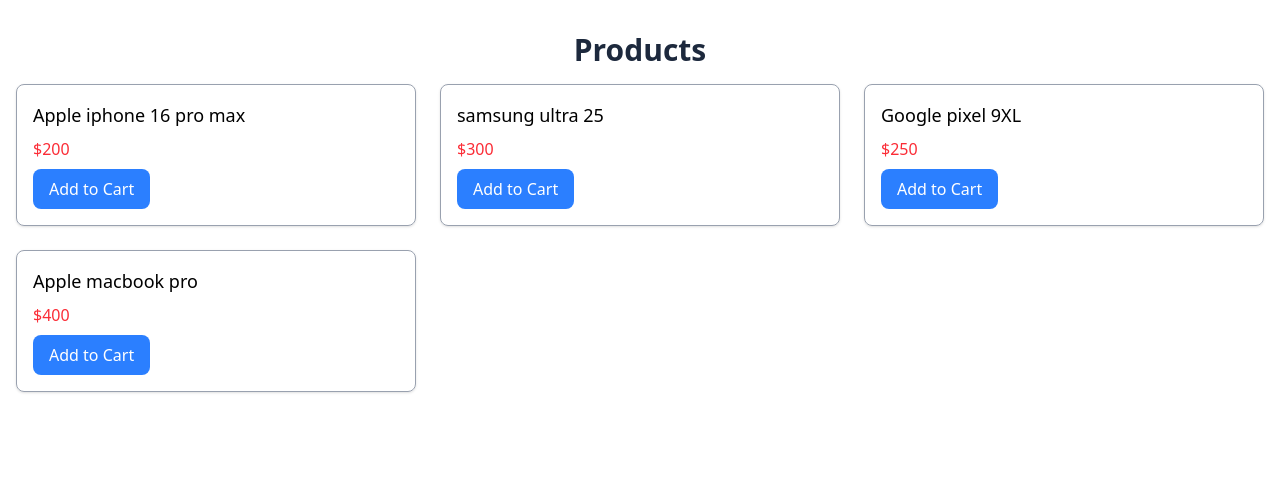
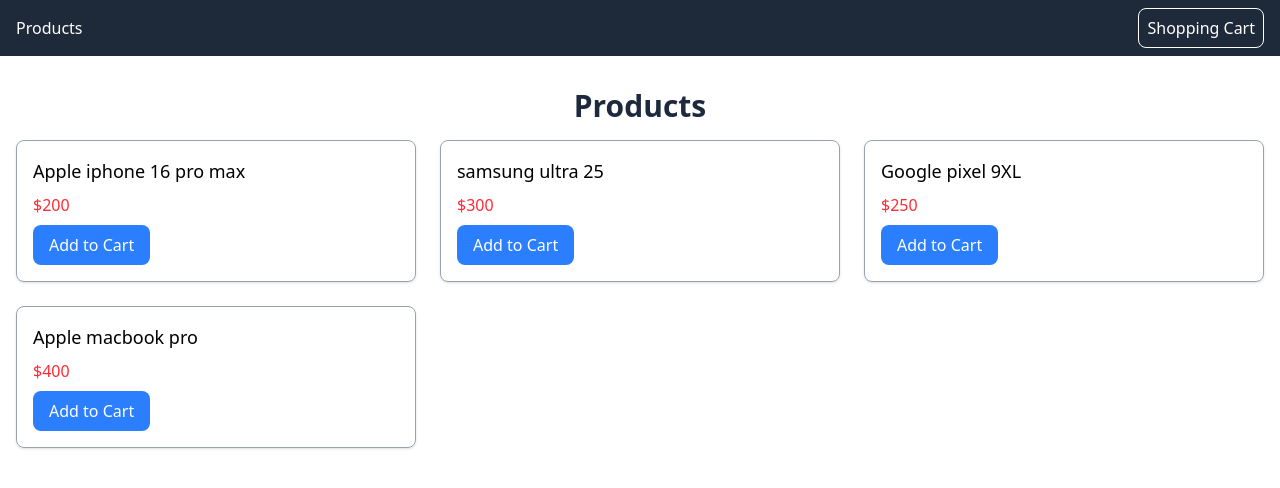
Before and after one commit to udarakalpana/shoppingcart-demo, a React (Vite) app: page / in a window 1280 px wide. Shown: the top 488 px of the page. Built offline with nearby package versions, Linux system fonts and the light colour scheme.

Commit message:
Created navigation bar.

```diff
--- a/src/App.tsx
+++ b/src/App.tsx
@@ -1,10 +1,12 @@
 import {Route, Routes} from "react-router";
 import ProductList from "./components/product/ProductList.tsx";
+import NavBar from "./components/nav-bar/NavBar.tsx";
 
 const App = () => {
 
   return (
          <div className="min-h-screen">
+           <NavBar />
            <Routes>
              <Route path="/" element={<ProductList />} />
            </Routes>
--- /dev/null
+++ b/src/components/nav-bar/NavBar.tsx
@@ -0,0 +1,21 @@
+import React from "react";
+import { Link } from "react-router";
+
+const NavBar: React.FC = () => {
+  return (
+    <nav className="bg-gray-800 p-4 flex items-center justify-between">
+      <div>
+        <Link to="/" className="text-white">
+          Products
+        </Link>
+      </div>
+      <div>
+        <Link to="/cart" className="text-white border p-2 rounded-lg">
+          Shopping Cart
+        </Link>
+      </div>
+    </nav>
+  );
+};
+
+export default NavBar;
```
